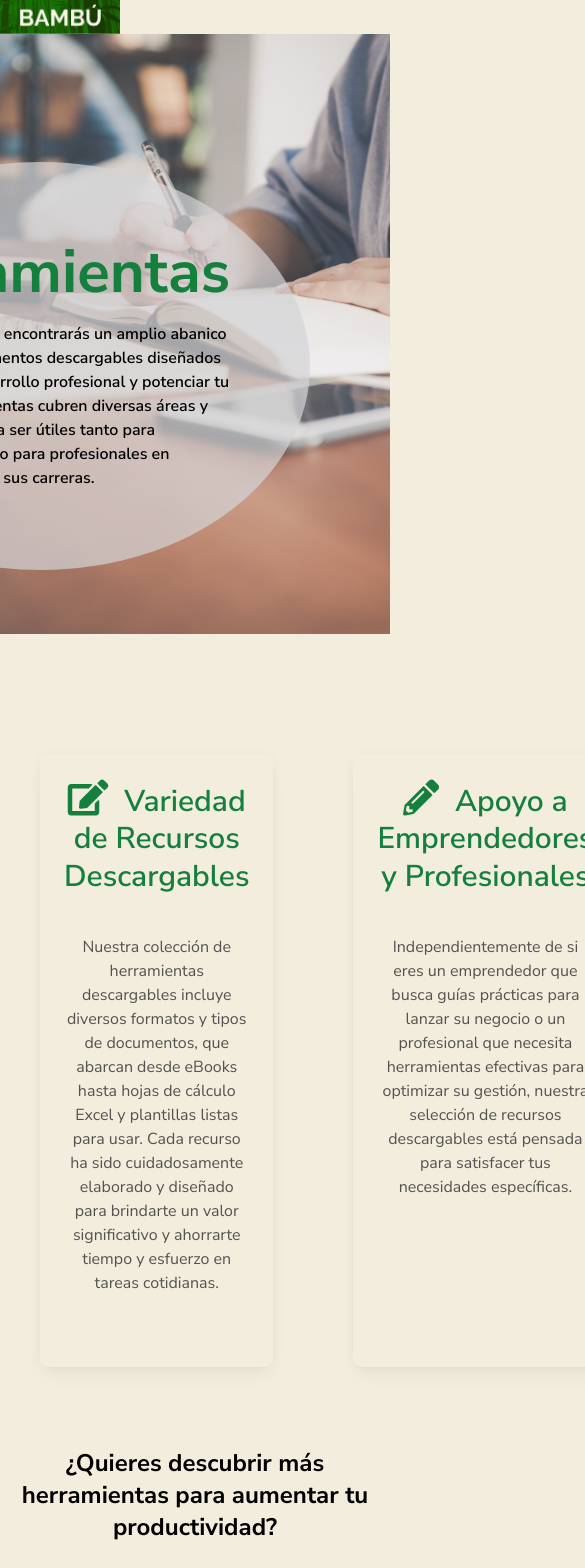
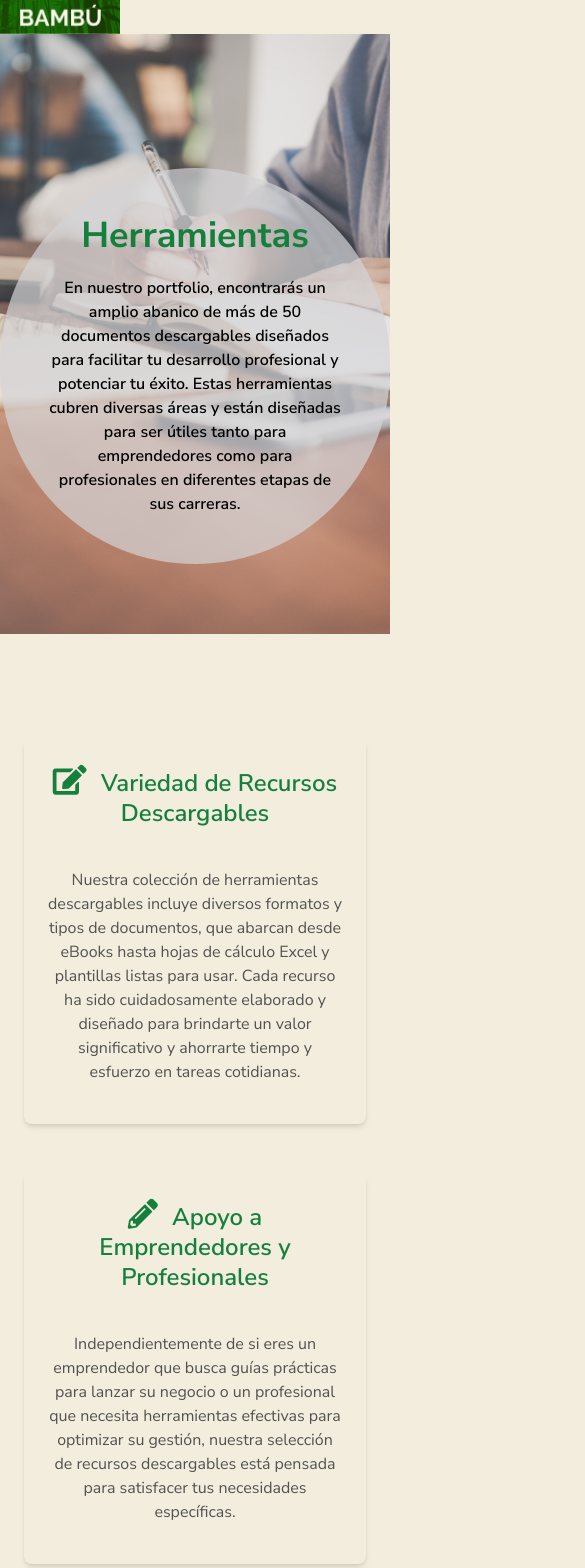
Before and after one commit to REVelazquez/Bambu-front, a Next.js app in the folder bambu/: page /Herramientas/herramientas in a window 390 px wide. Shown: the top 1568 px of the page, 585 px wide, since content can reach past the window. Built offline with nearby package versions, Linux system fonts and the light colour scheme.

Commit message:
herramientas responsive

```diff
--- a/bambu/src/pages/Herramientas/herramientas.jsx
+++ b/bambu/src/pages/Herramientas/herramientas.jsx
@@ -1,35 +1,31 @@
 import React from 'react';
 import style from './herramientas.module.css';
 
-const Mentoring = () => {
+const Herramientas = () => {
   return (
     <div className="flex flex-col h-full">
       <div className={style.container}>
-        <div className=" mx-auto flex items-center justify-end mt-8 mr-20 h-full ">
-          <div className=' bg-zinc-300 bg-opacity-70 backdrop-blur-full p-20 w-1/3 rounded-tl-none rounded-tr-full rounded-bl-full rounded-br-none' style={{
-            width: '35em',
-            // marginLeft: '2em',
-            borderTopRightRadius: '65%',
-            borderTopLeftRadius: '65%',
-            borderBottomLeftRadius: '65%',
-            borderBottomRightRadius: '65%'
-          }}>
-            <h1 className='text-center text-green-700 font-bold text-6xl mb-5 animate-fade-down '>Herramientas</h1>
-            <p className='font-semibold animate-fade-down '>En nuestro portfolio, encontrarás un amplio abanico de más de 50 documentos
-              descargables diseñados para facilitar tu desarrollo profesional y potenciar tu éxito. Estas
-              herramientas cubren diversas áreas y están diseñadas para ser útiles tanto para
-              emprendedores como para profesionales en diferentes etapas de sus carreras.
-            </p>
+        <div className="mx-auto flex items-center justify-end mt-8 lg:mt-0 lg:mr-20 h-full">
+          <div className='bg-zinc-300 bg-opacity-70 backdrop-blur-full p-12 w-full lg:w-1/3 rounded-full flex flex-col items-center'>
+            <div className='text-center'>
+              <h1 className='text-green-700 font-bold text-4xl lg:text-5xl mb-5 animate-fade-down'>Herramientas</h1>
+              <p className='font-semibold animate-fade-down lg:text-md'>
+                En nuestro portfolio, encontrarás un amplio abanico de más de 50 documentos
+                descargables diseñados para facilitar tu desarrollo profesional y potenciar tu éxito. Estas
+                herramientas cubren diversas áreas y están diseñadas para ser útiles tanto para
+                emprendedores como para profesionales en diferentes etapas de sus carreras.
+              </p>
+            </div>
           </div>
         </div>
       </div>
-      <div className="flex flex-row mt-20 animated animate__fadeIn">
-        <div className="flex-1 text-center m-10 block rounded-lg bg-transparent bg-opacity-50 shadow-[0_2px_15px_-3px_rgba(0,0,0,0.07),0_10px_20px_-2px_rgba(0,0,0,0.04)] dark:bg-neutral-700">
+      <div className="flex flex-col lg:flex-row mt-20">
+        <div className="flex-1 text-center m-6 lg:m-10 block rounded-lg bg-transparent bg-opacity-50 shadow-md lg:shadow-[0_2px_15px_-3px_rgba(0,0,0,0.07),0_10px_20px_-2px_rgba(0,0,0,0.04)] dark:bg-neutral-700">
           <div className="p-6">
-            <h5 className="mb-2 text-3xl leading-tight text-green-700 font-semibold">
-              <i className="fas fa-edit mr-2 text-4xl"></i> Variedad de Recursos Descargables
+            <h5 className="mb-2 text-2xl lg:text-3xl leading-tight text-green-700 font-semibold">
+              <i className="fas fa-edit mr-2 text-3xl lg:text-4xl"></i> Variedad de Recursos Descargables
             </h5>
-            <p className="mb-4 mt-10 text-base text-neutral-600 ">
+            <p className="mb-4 mt-10 text-base lg:text-sm text-neutral-600">
               Nuestra colección de herramientas descargables incluye diversos formatos y tipos de
               documentos, que abarcan desde eBooks hasta hojas de cálculo Excel y plantillas listas para
               usar. Cada recurso ha sido cuidadosamente elaborado y diseñado para brindarte un valor
@@ -37,12 +33,12 @@ const Mentoring = () => {
             </p>
           </div>
         </div>
-        <div className="flex-1 text-center m-10 block rounded-lg bg-transparent bg-opacity-50 shadow-[0_2px_15px_-3px_rgba(0,0,0,0.07),0_10px_20px_-2px_rgba(0,0,0,0.04)] dark:bg-neutral-700">
+        <div className="flex-1 text-center m-6 lg:m-10 block rounded-lg bg-transparent bg-opacity-50 shadow-md lg:shadow-[0_2px_15px_-3px_rgba(0,0,0,0.07),0_10px_20px_-2px_rgba(0,0,0,0.04)] dark:bg-neutral-700">
           <div className="p-6">
-            <h5 className="mb-2 text-3xl leading-tight text-green-700 font-semibold">
-              <i className="fas fa-pencil-alt mr-2 text-4xl"></i> Apoyo a Emprendedores y Profesionales
+            <h5 className="mb-2 text-2xl lg:text-3xl leading-tight text-green-700 font-semibold">
+              <i className="fas fa-pencil-alt mr-2 text-3xl lg:text-4xl"></i> Apoyo a Emprendedores y Profesionales
             </h5>
-            <p className="mb-4 mt-10 text-base text-neutral-600 ">
+            <p className="mb-4 mt-10 text-base lg:text-sm text-neutral-600">
               Independientemente de si eres un emprendedor que busca guías prácticas para lanzar su
               negocio o un profesional que necesita herramientas efectivas para optimizar su gestión,
               nuestra selección de recursos descargables está pensada para satisfacer tus necesidades
@@ -50,21 +46,21 @@ const Mentoring = () => {
             </p>
           </div>
         </div>
-        <div className="flex-1 text-center m-10 block rounded-lg bg-transparent bg-opacity-50 shadow-[0_2px_15px_-3px_rgba(0,0,0,0.07),0_10px_20px_-2px_rgba(0,0,0,0.04)] dark:bg-neutral-700">
+        <div className="flex-1 text-center m-6 lg:m-10 block rounded-lg bg-transparent bg-opacity-50 shadow-md lg:shadow-[0_2px_15px_-3px_rgba(0,0,0,0.07),0_10px_20px_-2px_rgba(0,0,0,0.04)] dark:bg-neutral-700">
           <div className="p-6">
-            <h5 className="mb-2 text-3xl leading-tight text-green-700 font-semibold">
-              <i className="fas fa-pen mr-2 text-4xl"></i> Algunas herramientas descargables
+            <h5 className="mb-2 text-2xl lg:text-3xl leading-tight text-green-700 font-semibold">
+              <i className="fas fa-pen mr-2 text-3xl lg:text-4xl"></i> Algunas herramientas descargables
             </h5>
             <div className='text-left'>
-              <p className="mb-4 mt-10 text-base text-neutral-600 ">
+              <p className="mb-4 mt-10 text-base lg:text-sm text-neutral-600">
                 ➢ E-Books de Desarrollo Profesional: Guías detalladas y prácticas sobre temas
                 relevantes para el crecimiento profesional.
               </p>
-              <p className="mb-4 text-base text-neutral-600 ">
+              <p className="mb-4 text-base lg:text-sm text-neutral-600">
                 ➢ Plantillas de Plan de Negocios: Un esquema completo y estructurado para crear
                 un plan de negocios sólido.
               </p>
-              <p className="mb-4 text-base text-neutral-600 ">
+              <p className="mb-4 text-base lg:text-sm text-neutral-600">
                 ➢ Hojas de Cálculo: Plantillas Excel para llevar un registro preciso de tus finanzas.
               </p>
             </div>
@@ -72,15 +68,15 @@ const Mentoring = () => {
         </div>
       </div>
       <div className="text-center mb-32">
-        <h1 className="mb-8  text-2xl font-bold mt-10">
+        <h1 className="mb-8 text-xl lg:text-2xl font-bold mt-10">
           ¿Quieres descubrir más herramientas para aumentar tu productividad?
         </h1>
-        <a href="/Contacto/contacto" className="text-white text-lg bg-blue-500 px-4 py-2 rounded-full hover:bg-blue-600 transition duration-300 ease-in-out inline-block mb-5">
+        <a href="/Contacto/contacto" className="text-white text-md bg-blue-500 px-4 py-2 rounded-full hover:bg-blue-600 transition duration-300 ease-in-out inline-block mb-5">
           ¡Contáctanos para obtener más información!
         </a>
       </div>
-    </div >
+    </div>
   );
 }
 
-export default Mentoring;
+export default Herramientas;
```
